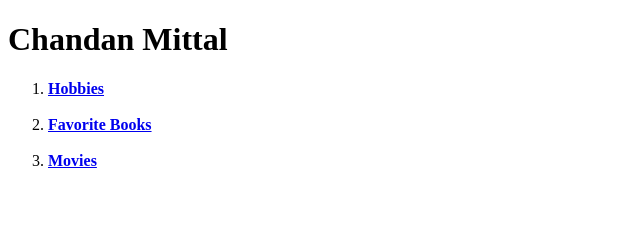
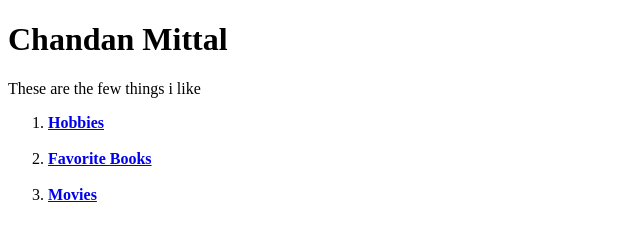
Before and after one commit to chandan1mi/Html-websites, a plain HTML site: page index.html in a window 1280 px wide. Shown: the whole page, without its empty margins (0-640 px from the left). Drawn offline with Linux system fonts and the light colour scheme.

Commit message:
alpha 1.032

```diff
--- a/index.html
+++ b/index.html
@@ -7,7 +7,7 @@
 </head>
 <body>
     <h1>Chandan Mittal</h1>
-
+    <p>These are the few things i like </p>
     <ol>
         <li><a href="./links/Hobbies.html"><strong>Hobbies</strong></a></li> <br>
         <li><a href="./links/Books.html"><strong>Favorite Books</strong></a></li> <br>
```
